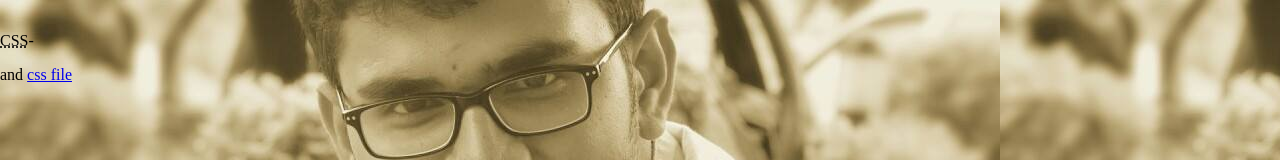
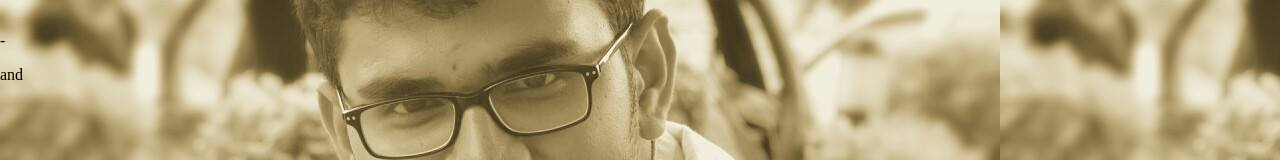
Before and after one commit to bmardimani/bmardimani.github.io, a plain HTML site: page index.html in a window 1280 px wide. Shown: the top 160 px of the page. Drawn offline with Linux system fonts and the light colour scheme.

Commit message:
Update index.html

```diff
--- a/index.html
+++ b/index.html
@@ -25,6 +25,6 @@
 		</header>
 
 		<div class="summary" id="bmk-summary" role="article">
-			<p><abbr title="Cascading Style Sheets">CSS</abbr>-</p>
-			<p><a href="/examples/index" title="This page's source HTML code, not to be modified."></a> and <a href="/examples/style.css" title="This page's sample CSS, the file you may modify.">css file</a></p>
+			<p><abbr title="Cascading Style Sheets"></abbr>-</p>
+			<p><a href="/examples/index" title="This page's source HTML code, not to be modified."></a> and <a href="/examples/style.css" title="This page's sample CSS, the file you may modify."></a></p>
 		</div>
```
